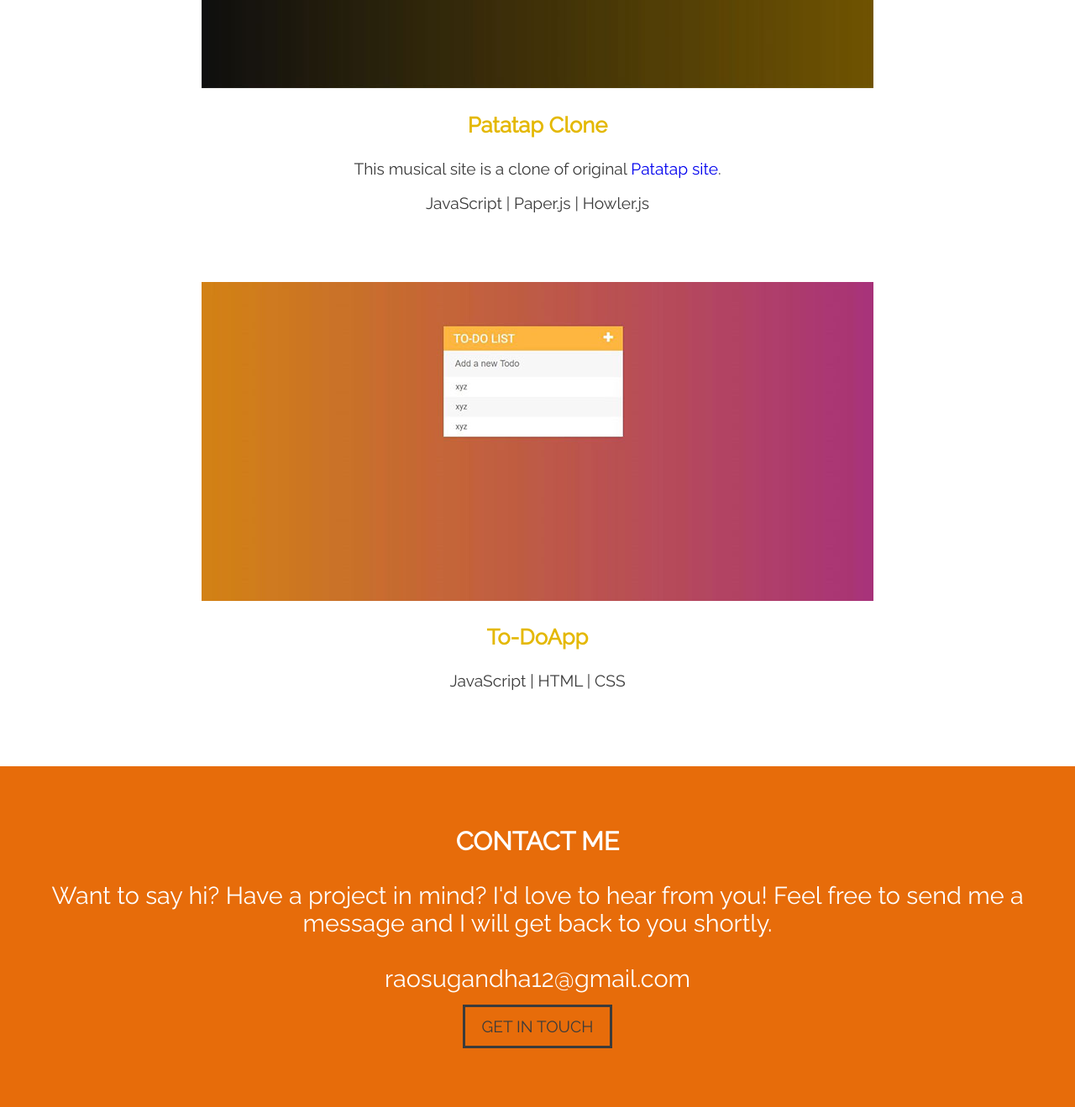
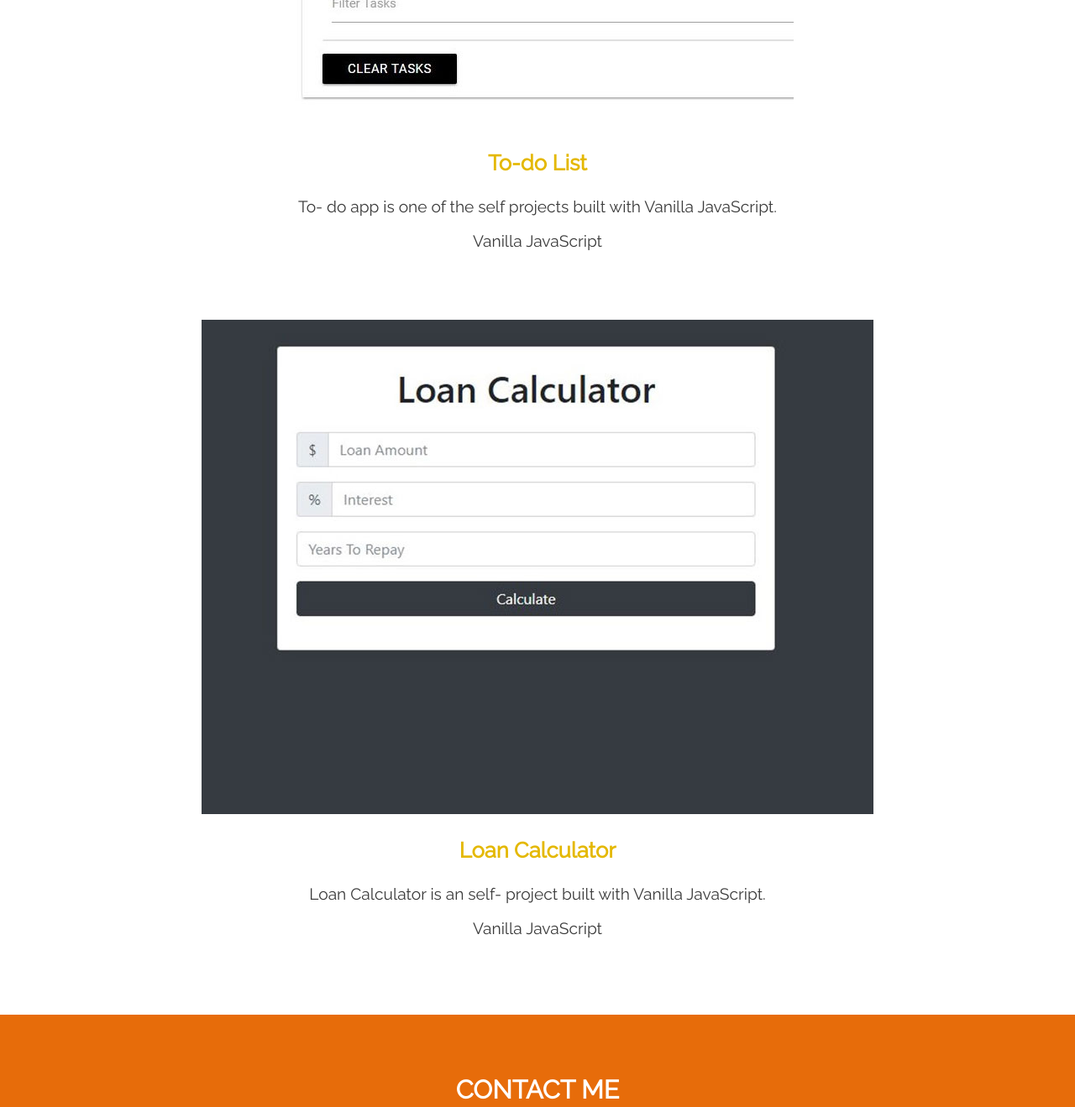
Before and after one commit to Sug126/Portfolio2, a website built with webpack: page index.html in a window 1280 px wide. Shown: the part 2600-3919 px from the top of the page at 84% size. Built offline with nearby package versions, Linux system fonts and the light colour scheme.

Commit message:
added projects

```diff
--- a/index.html
+++ b/index.html
@@ -64,19 +64,22 @@
 	<div class="wrapper">
 		<h2 class="Projects-headline"> Projects</h2>
 		<div class="section-projects">
-		<p><img class="section-img" src="app/assets/Images/travel-1.jpg" alt=""></p>
+			<p><a class="section-link" href="https://sug126.github.io/travel/" target="_blank"><img class="section-img" src="app/assets/Images/travel-1.jpg" alt=""></a></p>
 		<h4> <a class="section-link" href="https://sug126.github.io/travel/" target="_blank">Fictional Travel site</a></h4>
 		<p>This fictional site was built during a web developer bootcamp course.</p>
-		<p class="section-skills"><strong>Node.js | NPM | Gulp | ES2015</strong></p><br>
+		<p class="section-skills"><strong>Node.js | NPM | Gulp | ES2015</strong></p>
+		<p><a href ="https://sug126.github.io/Task-List/" target="_blank"><img class="section-img section__padding" src="app/assets/Images/TaskList.jpg" alt=""></a></p>
+			<h4> <a class="section-link" href="https://sug126.github.io/Task-List/" target="_blank" style="text-decoration: none;">To-do List </a></h4>
+			<p>To- do app is one of the self projects built with Vanilla JavaScript. </p>
+		<p class="section-skills"><strong>Vanilla JavaScript</strong></p><br><br>
 
-		<p><img class="section-img section__padding" src="app/assets/Images/website.jpg" alt=""></p>
-			<h4> <a class="section-link" href="https://sug126.github.io/MusicalWebsite/" target="_blank" style="text-decoration: none;">Patatap Clone</a></h4>
-			<p>This musical site is a clone of original <a href="http://patatap.com/" target="_blank">Patatap site</a>.</p>
-		<p class="section-skills"><strong>JavaScript | Paper.js | Howler.js</strong></p><br>
-				<br>
-				<p><img class="section-img section__padding" src="app/assets/Images/todo.jpg" alt=""></p>
-			<h4> <a class="section-link" href="https://sug126.github.io/ToDoList/" target="_blank">To-DoApp</a></h4>
-				<p class="section-skills"><strong>JavaScript | HTML | CSS</strong></p>
+
+
+
+				<p><a href="https://sug126.github.io/LoanCalculator/" target="_blank"><img class="section-img section__padding" src="app/assets/Images/LCalculator.jpg" alt=""></a></p>
+			<h4> <a class="section-link" href="https://sug126.github.io/LoanCalculator/" target="_blank">Loan Calculator</a></h4>
+			<p>Loan Calculator is an self- project built with Vanilla JavaScript. </p>
+				<p class="section-skills"><strong>Vanilla JavaScript</strong></p>
 		</div>
 
 	</div>
@@ -91,7 +94,8 @@
 
 
 	<a href="#" class="contact-button open-modal">get in touch</a>
-	<p class="contact__footer"></p>
+	<p class="contact__footer"></p><br><br><br>
+	<p> © Sugandha Rao</p>
 	</div>
 
 </div>
```
Also changed, not shown: app/assets/Images/LCalculator.jpg (added), app/assets/Images/TaskList.jpg (added).
